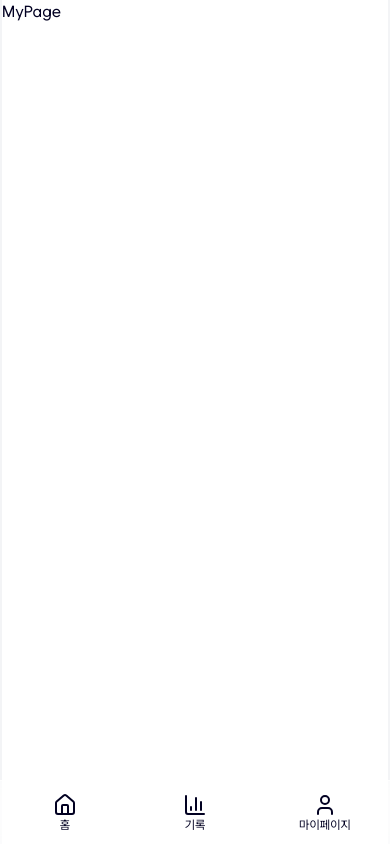
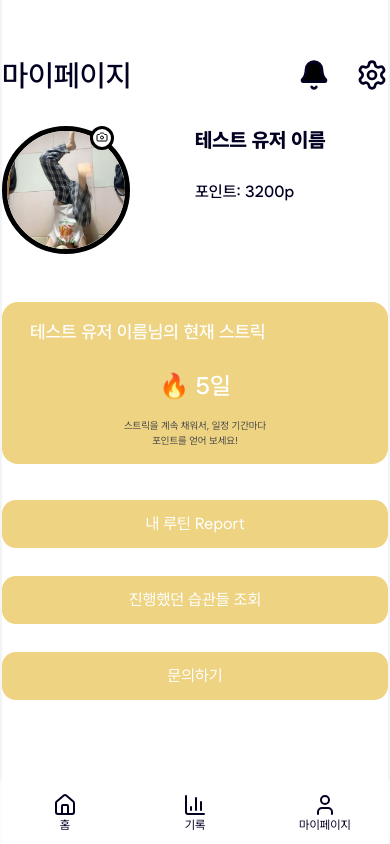
Before and after one commit to team-jangjak/chagok-fe, a React (Vite) app: page /main/my in a window 390 px wide. Built offline with nearby package versions, Linux system fonts and the light colour scheme; no server answers.

Commit message:
[CHA-170] feat: bottomsheet 컴포넌트 구현 & 마이 페이지 로직 및 레이아웃 설정완료

```diff
--- a/package.json
+++ b/package.json
@@ -17,6 +17,7 @@
   "dependencies": {
     "@lottiefiles/dotlottie-react": "^0.17.4",
     "@radix-ui/react-avatar": "^1.1.11",
+    "@radix-ui/react-dialog": "^1.1.15",
     "@radix-ui/react-label": "^2.1.8",
     "@radix-ui/react-popover": "^1.1.15",
     "@radix-ui/react-progress": "^1.1.8",
@@ -34,6 +35,7 @@
     "react-dom": "^19.1.1",
     "react-router": "^7.9.3",
     "tailwind-merge": "^3.4.0",
+    "vaul": "^1.1.2",
     "zustand": "^5.0.8"
   },
   "devDependencies": {
--- /dev/null
+++ b/src/components/ui/drawer.tsx
@@ -0,0 +1,122 @@
+import * as React from 'react';
+import { Drawer as DrawerPrimitive } from 'vaul';
+
+import { cn } from '@/lib/utils';
+
+function Drawer({ ...props }: React.ComponentProps<typeof DrawerPrimitive.Root>) {
+  return <DrawerPrimitive.Root data-slot="drawer" {...props} />;
+}
+
+function DrawerTrigger({ ...props }: React.ComponentProps<typeof DrawerPrimitive.Trigger>) {
+  return <DrawerPrimitive.Trigger data-slot="drawer-trigger" {...props} />;
+}
+
+function DrawerPortal({ ...props }: React.ComponentProps<typeof DrawerPrimitive.Portal>) {
+  return <DrawerPrimitive.Portal data-slot="drawer-portal" {...props} />;
+}
+
+function DrawerClose({ ...props }: React.ComponentProps<typeof DrawerPrimitive.Close>) {
+  return <DrawerPrimitive.Close data-slot="drawer-close" {...props} />;
+}
+
+function DrawerOverlay({
+  className,
+  ...props
+}: React.ComponentProps<typeof DrawerPrimitive.Overlay>) {
+  return (
+    <DrawerPrimitive.Overlay
+      data-slot="drawer-overlay"
+      className={cn(
+        'data-[state=open]:animate-in data-[state=closed]:animate-out data-[state=closed]:fade-out-0 data-[state=open]:fade-in-0 fixed inset-0 z-50 bg-black/50',
+        className
+      )}
+      {...props}
+    />
+  );
+}
+
+function DrawerContent({
+  className,
+  children,
+  ...props
+}: React.ComponentProps<typeof DrawerPrimitive.Content>) {
+  return (
+    <DrawerPortal data-slot="drawer-portal">
+      <DrawerOverlay />
+      <DrawerPrimitive.Content
+        data-slot="drawer-content"
+        className={cn(
+          'group/drawer-content bg-background fixed z-50 flex h-auto flex-col',
+          'data-[vaul-drawer-direction=top]:inset-x-0 data-[vaul-drawer-direction=top]:top-0 data-[vaul-drawer-direction=top]:mb-24 data-[vaul-drawer-direction=top]:max-h-[80vh] data-[vaul-drawer-direction=top]:rounded-b-lg data-[vaul-drawer-direction=top]:border-b',
+          'data-[vaul-drawer-direction=bottom]:inset-x-0 data-[vaul-drawer-direction=bottom]:bottom-0 data-[vaul-drawer-direction=bottom]:mt-24 data-[vaul-drawer-direction=bottom]:max-h-[80vh] data-[vaul-drawer-direction=bottom]:rounded-t-lg data-[vaul-drawer-direction=bottom]:border-t',
+          'data-[vaul-drawer-direction=right]:inset-y-0 data-[vaul-drawer-direction=right]:right-0 data-[vaul-drawer-direction=right]:w-3/4 data-[vaul-drawer-direction=right]:border-l data-[vaul-drawer-direction=right]:sm:max-w-sm',
+          'data-[vaul-drawer-direction=left]:inset-y-0 data-[vaul-drawer-direction=left]:left-0 data-[vaul-drawer-direction=left]:w-3/4 data-[vaul-drawer-direction=left]:border-r data-[vaul-drawer-direction=left]:sm:max-w-sm',
+          className
+        )}
+        {...props}
+      >
+        <div className="bg-muted mx-auto mt-4 hidden h-2 w-[100px] shrink-0 rounded-full group-data-[vaul-drawer-direction=bottom]/drawer-content:block" />
+        {children}
+      </DrawerPrimitive.Content>
+    </DrawerPortal>
+  );
+}
+
+function DrawerHeader({ className, ...props }: React.ComponentProps<'div'>) {
+  return (
+    <div
+      data-slot="drawer-header"
+      className={cn(
+        'flex flex-col gap-0.5 p-4 group-data-[vaul-drawer-direction=bottom]/drawer-content:text-center group-data-[vaul-drawer-direction=top]/drawer-content:text-center md:gap-1.5 md:text-left',
+        className
+      )}
+      {...props}
+    />
+  );
+}
+
+function DrawerFooter({ className, ...props }: React.ComponentProps<'div'>) {
+  return (
+    <div
+      data-slot="drawer-footer"
+      className={cn('mt-auto flex flex-col gap-2 p-4', className)}
+      {...props}
+    />
+  );
+}
+
+function DrawerTitle({ className, ...props }: React.ComponentProps<typeof DrawerPrimitive.Title>) {
+  return (
+    <DrawerPrimitive.Title
+      data-slot="drawer-title"
+      className={cn('text-foreground font-semibold', className)}
+      {...props}
+    />
+  );
+}
+
+function DrawerDescription({
+  className,
+  ...props
+}: React.ComponentProps<typeof DrawerPrimitive.Description>) {
+  return (
+    <DrawerPrimitive.Description
+      data-slot="drawer-description"
+      className={cn('text-muted-foreground text-sm', className)}
+      {...props}
+    />
+  );
+}
+
+export {
+  Drawer,
+  DrawerPortal,
+  DrawerOverlay,
+  DrawerTrigger,
+  DrawerClose,
+  DrawerContent,
+  DrawerHeader,
+  DrawerFooter,
+  DrawerTitle,
+  DrawerDescription,
+};
--- a/src/features/mockdata.ts
+++ b/src/features/mockdata.ts
@@ -131,3 +131,11 @@ export const actionInfoCards = [
     isShouldIdentify: false,
   },
 ];
+
+// 마이 페이지용 목데이터
+export const myPageInfo = {
+  id: 1,
+  name: '테스트 유저 이름',
+  point: '3200',
+  streak: 5,
+};
--- a/src/pages/LoginPage.tsx
+++ b/src/pages/LoginPage.tsx
@@ -18,7 +18,7 @@ function LoginPage() {
         </div>
 
         {/* 로그인 애니메이션 */}
-        <div className="w-[200px] h-[200px] mt-8 mb-4">
+        <div className="w-50 h-50 mt-8 mb-4">
           <DotLottieReact
             src="https://lottie.host/d20599f6-9590-47f2-af0c-c1f0d2e1c59c/giTwOCGajP.lottie"
             loop
--- a/src/pages/main/MyPage.tsx
+++ b/src/pages/main/MyPage.tsx
@@ -4,8 +4,61 @@
 	프로필 관리, 결제/환불 내역, 소셜 기능, 알림/개인정보 설정 등 회원 정보 관리 가능한 페이지
 */
 
+import { Bell, Camera, Settings } from 'lucide-react';
+import testImage from '@/assets/mockdata/handstand.png';
+import { myPageInfo } from '@/features/mockdata';
+
 function MyPage() {
-  return <div>MyPage</div>;
+  const { name, point, streak } = myPageInfo;
+
+  return (
+    <div className="pb-24">
+      <div className="mt-14.25 flex justify-between items-center">
+        <h1 className="text-3xl font-medium">마이페이지</h1>
+        <div className="flex gap-6.5 cursor-pointer">
+          <Bell className="fill-black w-8 h-8" />
+          <Settings className="w-8 h-8" />
+        </div>
+      </div>
+
+      {/* 사진 & 포인트 & 이름 */}
+      <div className="mt-8.25 flex gap-16.25">
+        <div className="relative">
+          <img
+            src={testImage}
+            alt="test 이미지"
+            className="rounded-full border-black border-5 w-32 h-32"
+          />
+          <div className="border-black border-3 bg-white w-6 h-6 rounded-full absolute top-0 right-4 z-10 cursor-pointer">
+            <Camera className="text-black w-3 h-3 mx-auto mt-0.5" />
+          </div>
+        </div>
+        <div className="flex flex-col">
+          <p className="font-extrabold text-xl">{name}</p>
+          <p className="mt-6.5 font-medium text-m">포인트: {point}p</p>
+        </div>
+      </div>
+
+      {/* 스트릭 부분 */}
+      <div className="mt-12">
+        <div className="bg-[#EDD382] py-4 rounded-2xl text-white px-7 mb-9">
+          <h1 className="text-lg font-medium">{name}님의 현재 스트릭</h1>
+          <p className="font-medium text-2xl text-center mt-6 mb-4">🔥 {streak}일</p>
+          <div className="text-center text-[#4A4A4A] text-[10px]">
+            <p>스트릭을 계속 채워서, 일정 기간마다</p>
+            <p>포인트를 얻어 보세요!</p>
+          </div>
+        </div>
+
+        {/* 기타 항목 */}
+        <div className="flex flex-col gap-7 text-center cursor-pointer">
+          <div className="bg-[#EDD382] py-3 rounded-xl text-white px-7">내 루틴 Report</div>
+          <div className="bg-[#EDD382] py-3 rounded-xl text-white px-7">진행했던 습관들 조회</div>
+          <div className="bg-[#EDD382] py-3 rounded-xl text-white px-7">문의하기</div>
+        </div>
+      </div>
+    </div>
+  );
 }
 
 export default MyPage;
--- /dev/null
+++ b/src/shared/ui/BottomSheet.tsx
@@ -0,0 +1,56 @@
+// bottom sheet 컴포넌트
+
+import { Button } from '@/components/ui/button';
+import { Drawer, DrawerContent } from '@/components/ui/drawer';
+import { cn } from '@/lib/utils';
+import { X } from 'lucide-react';
+import { useState } from 'react';
+
+interface BottomSheetProps {
+  open: boolean; // BottomSheet 열림/닫힘 상태
+  onClose: () => void; // BottomSheet를 닫을 떄 실행되는 콜백 (X 버튼 클릭, 아래로 드래그해서 닫을 때, 외부 영역 클릭 시)
+  initialView: (helpers: {
+    // 함수 형태로 받아 helper를 주입함
+    setView: (v: React.ReactNode) => void; // URL이 변경되지 않으면서 시트 내부에서 다른 화면으로 전환 시 사용
+    close: () => void; // 시트를 닫고 싶을때 사용
+  }) => React.ReactNode;
+  className?: string; //DrawerContent에 추가로 적용할 Tailwind 클래스
+}
+
+function BottomSheet({ open, onClose, initialView, className }: BottomSheetProps) {
+  const [view, setView] = useState<React.ReactNode | null>(null);
+
+  return (
+    <Drawer
+      open={open}
+      onOpenChange={(v) => {
+        if (!v) onClose();
+      }}
+      snapPoints={[0.9, 1]} // {[처음 실행시 높이, 끌어올릴 수 있는 최대 높이]}
+    >
+      <DrawerContent className={cn('rounded-t-2xl flex flex-col max-h-dvh', className)}>
+        {/* 헤더 */}
+        <div className="flex shrink-0 items-center justify-end py-5">
+          <Button onClick={onClose} variant="ghost" className="cursor-pointer">
+            <X className="w-8 h-8 text-black" />
+          </Button>
+        </div>
+
+        {/* 콘텐츠 */}
+        <div
+          className="flex-1 overflow-y-auto px-5 pb-6 overscroll-contain [scrollbar-width:none]
+    [-ms-overflow-style:none]
+    [&::-webkit-scrollbar]:hidden"
+        >
+          {view ??
+            initialView({
+              setView,
+              close: onClose,
+            })}
+        </div>
+      </DrawerContent>
+    </Drawer>
+  );
+}
+
+export default BottomSheet;
```
Also changed, not shown: 1 other file (tests, documents, lock files or other folders).
